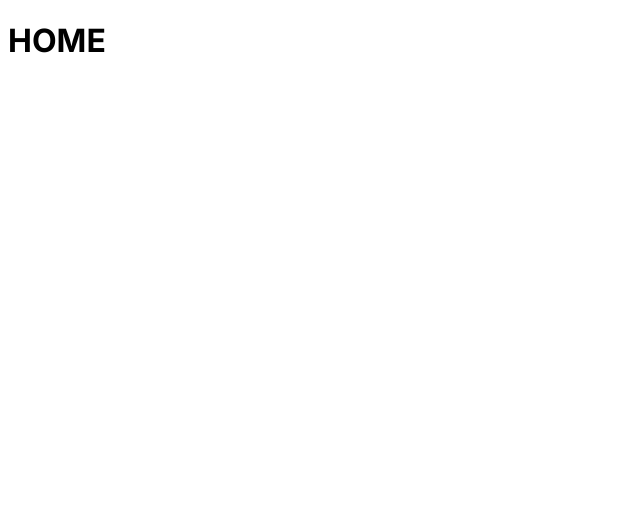
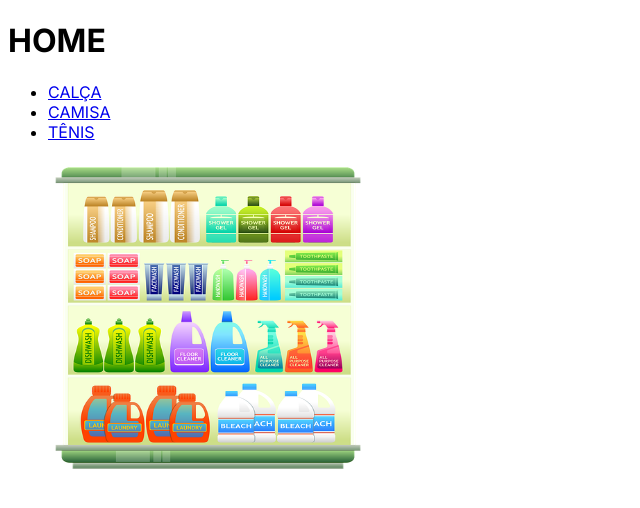
Before and after one commit to alecarlosjesus/loja-spa-1tdspv, a Next.js app: page / in a window 1280 px wide. Shown: the top 508 px of the page, without its empty margins (0-640 px from the left). Built offline with nearby package versions, Linux system fonts and the light colour scheme.

Commit message:
Rotas+Image e Links

```diff
--- a/src/app/page.jsx
+++ b/src/app/page.jsx
@@ -1,8 +1,25 @@
+import Image from "next/image";
+import Link from "next/link";
 
 export default function Home() {
   return (
     <>
       <h1>HOME</h1>
+
+      <div>
+        <ul>
+          <li><Link href="/produtos/calca">CALÇA</Link></li>
+          <li><Link href="/produtos/camisa">CAMISA</Link></li>
+          <li><Link href="/produtos/tenis">TÊNIS</Link></li>
+        </ul>
+
+          <figure>
+            <Image src="/sup-shelf_640.png" alt="Prateleira" width={320} height={320}/>
+          </figure>
+
+      </div>
+
+
     </>
   )
 }
--- /dev/null
+++ b/src/app/produtos/calca/page.jsx
@@ -0,0 +1,12 @@
+import Link from "next/link";
+
+export default function Calca() {
+  return (
+    <div>
+        <h1>Calça</h1>
+        <p><strong>Descrição: </strong></p>
+        <p>Lorem ipsum dolor sit amet consectetur adipisicing elit. Maxime dicta ipsa neque deserunt pariatur? Impedit porro necessitatibus, quia consequatur expedita itaque est facere omnis quod in numquam, ullam illo odit!</p>
+        <p><Link href="/">Voltar...</Link></p>
+    </div>
+  )
+}
--- /dev/null
+++ b/src/app/produtos/camisa/page.jsx
@@ -0,0 +1,15 @@
+import Link from "next/link";
+
+export default function Camisa(){
+    return(
+        <div>
+            <h1>CAMISA</h1>
+
+            <div>
+                <p>Lorem ipsum dolor sit, amet consectetur adipisicing elit. Ullam ipsum inventore rerum voluptas nemo dicta vitae! Obcaecati beatae odit facilis amet quae eos exercitationem eligendi saepe quisquam! Ipsam, eaque suscipit!</p>
+                <p><Link  href="/">Voltar...</Link></p>
+            </div>
+
+        </div>
+    )
+}
--- /dev/null
+++ b/src/app/produtos/tenis/page.jsx
@@ -0,0 +1,15 @@
+import Link from "next/link";
+
+export default function Tenis(){
+    return(
+        <div>
+            <h1>TÊNIS</h1>
+
+            <div>
+                <p>Lorem ipsum dolor sit, amet consectetur adipisicing elit. Ullam ipsum inventore rerum voluptas nemo dicta vitae! Obcaecati beatae odit facilis amet quae eos exercitationem eligendi saepe quisquam! Ipsam, eaque suscipit!</p>
+                <p><Link  href="/">Voltar...</Link></p>
+            </div>
+
+        </div>
+    )
+}
```
Also changed, not shown: public/sup-shelf_640.png (added).
